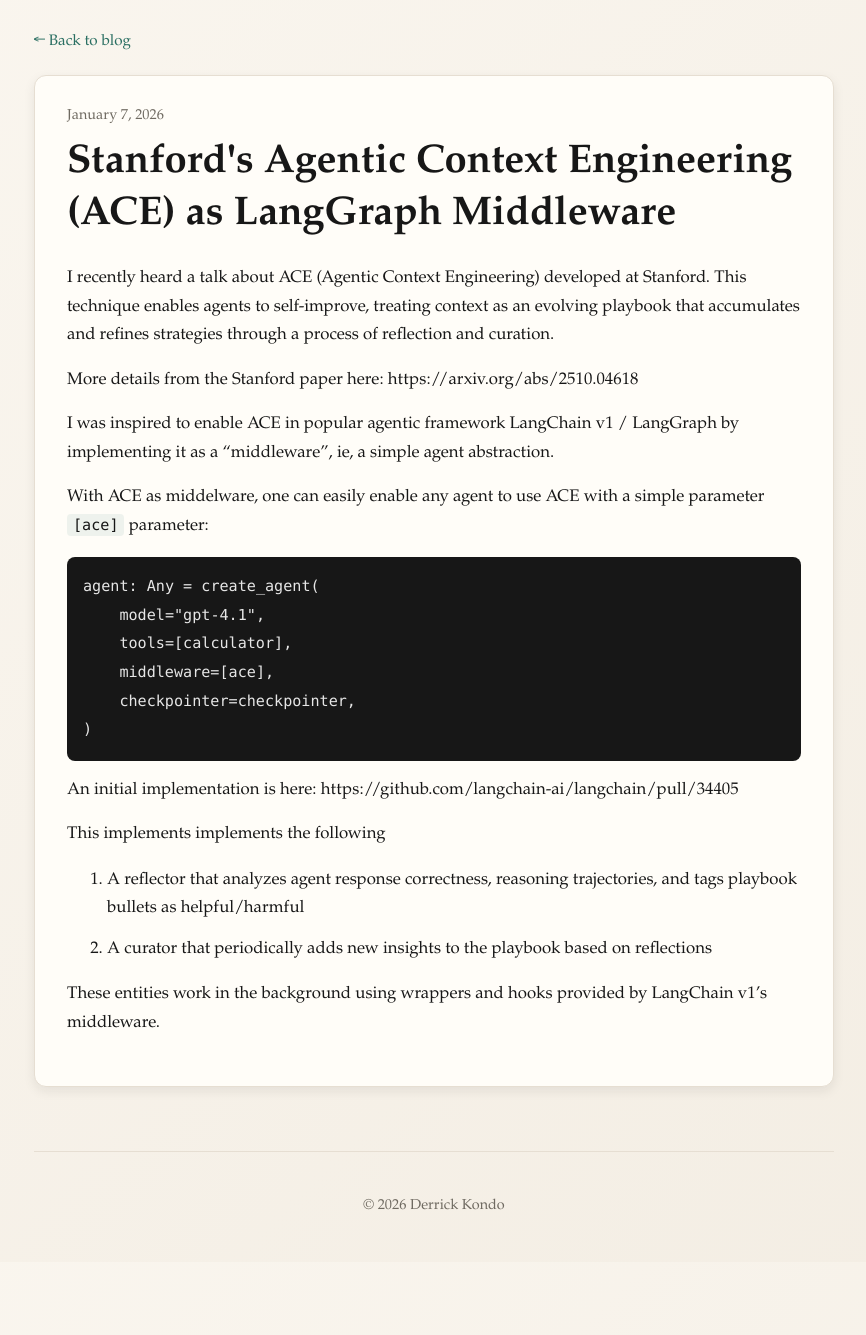
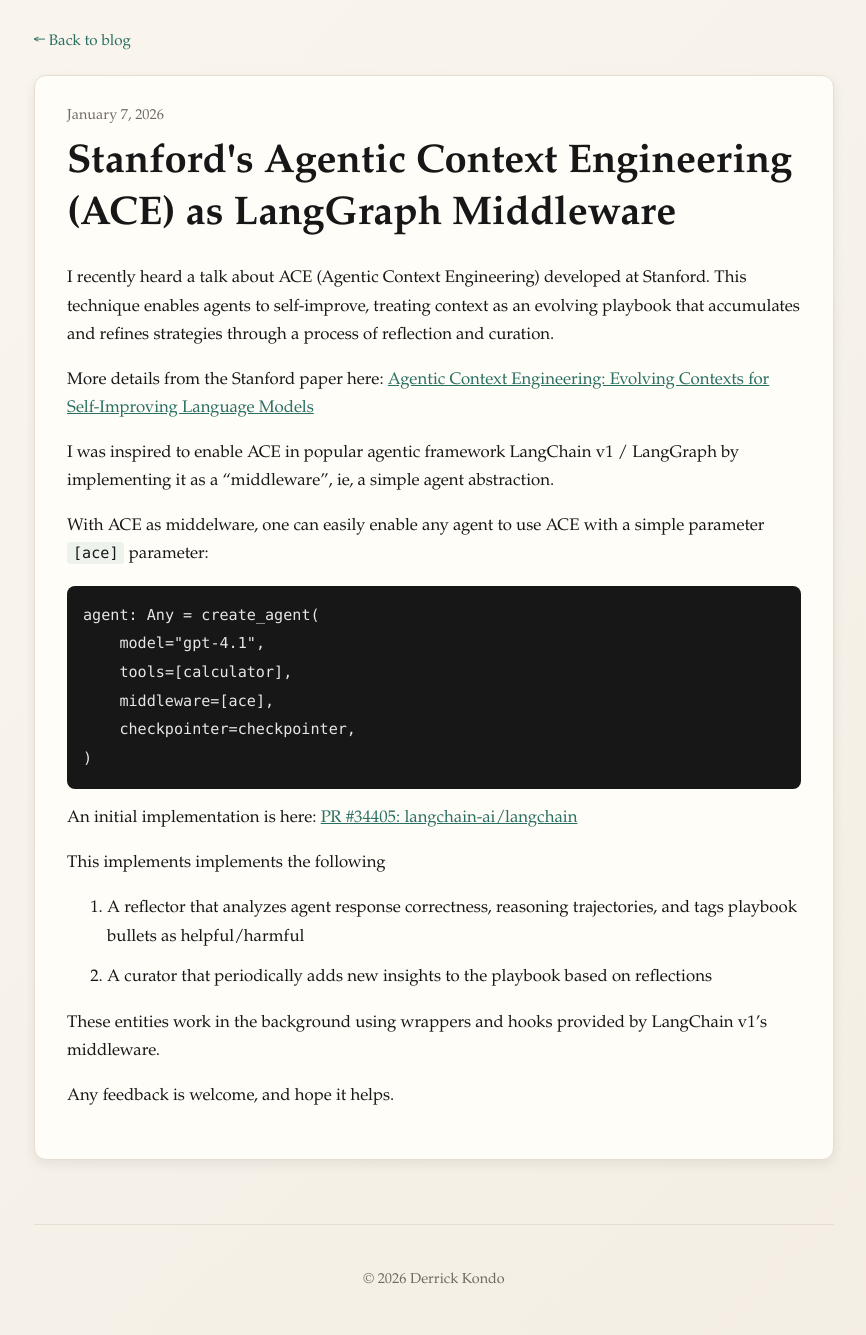
Before and after one commit to dkondo/dkondo.github.io, a Jekyll site: the page built from _posts/2026-01-07-ace-langgraph-middleware.md, in a window 1280 px wide. Shown: the whole page, without its empty margins (206-1072 px from the left). Built offline with Jekyll 4.4.1, drawn with Linux system fonts in a browser that asks for light colours; before the commit the page ends 1262 px from its top, so only the background shows below that.

Commit message:
Convert to links

````diff
--- a/_posts/2026-01-07-ace-langgraph-middleware.md
+++ b/_posts/2026-01-07-ace-langgraph-middleware.md
@@ -7,7 +7,7 @@
 
 I recently heard a talk about ACE (Agentic Context Engineering) developed at Stanford.  This technique enables agents to self-improve, treating context as an evolving playbook that accumulates and refines strategies through a process of reflection and curation.
 
-More details from the Stanford paper here: https://arxiv.org/abs/2510.04618
+More details from the Stanford paper here: [Agentic Context Engineering: Evolving Contexts for Self-Improving Language Models](https://arxiv.org/abs/2510.04618)
 
 I was inspired to enable ACE in popular agentic framework LangChain v1 / LangGraph by implementing it as a "middleware", ie, a simple agent abstraction.
 
@@ -22,8 +22,7 @@
 )
 ```
 
-An initial implementation is here:
-https://github.com/langchain-ai/langchain/pull/34405
+An initial implementation is here: [PR #34405: langchain-ai/langchain](https://github.com/langchain-ai/langchain/pull/34405)
 
 This implements implements the following
 
@@ -31,3 +30,5 @@
 2. A curator that periodically adds new insights to the playbook based on reflections
 
 These entities work in the background using wrappers and hooks provided by LangChain v1's middleware.
+
+Any feedback is welcome, and hope it helps.
````
